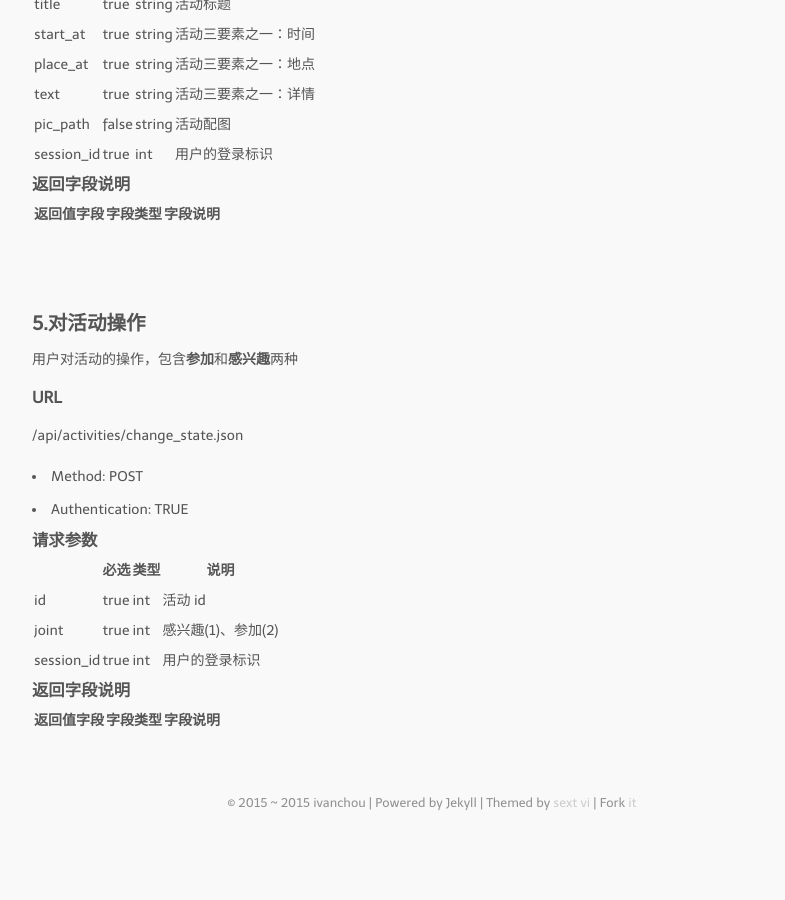
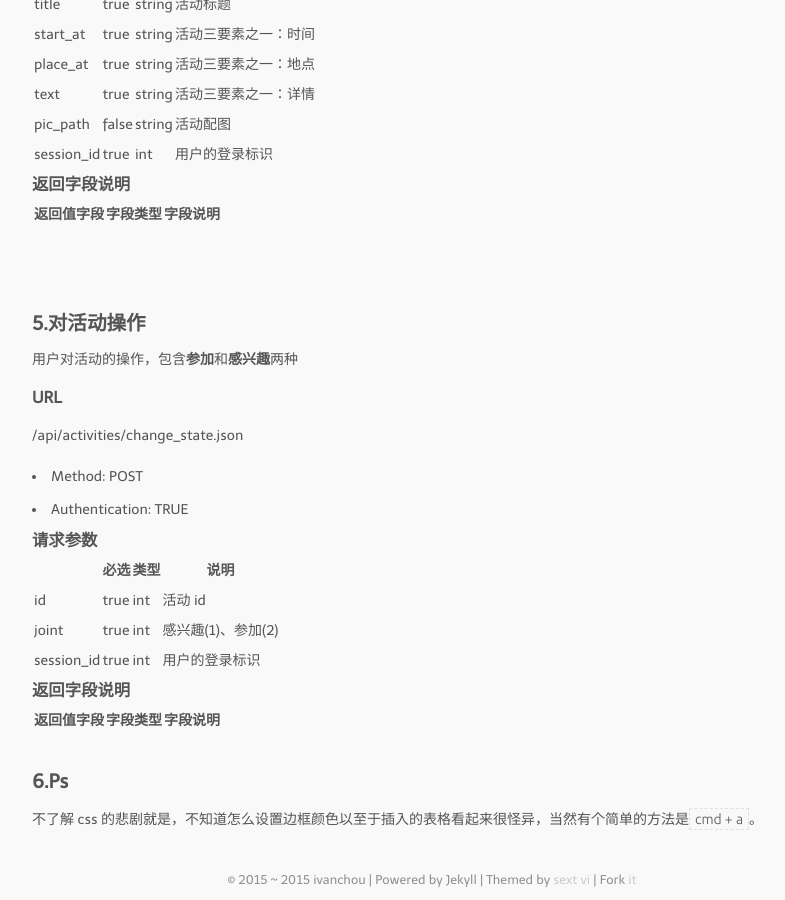
Before and after one commit to bigsquirrel/bigsquirrel.github.io, a Jekyll site: the page built from _posts/2015-01-05-api-document-design.markdown, in a window 1280 px wide and 900 px high, scrolled down 2469 px. Shown: the whole window, without its empty margins (208-993 px from the left). Built offline with Jekyll 4.4.1, drawn with Linux system fonts in a browser that asks for light colours; nearby versions of some CDN libraries; comment, search, counter and statistics services are not loaded; before the commit the page ends 3293 px from its top, so only the background shows below that.

Commit message:
api document modify

```diff
--- a/_posts/2015-01-05-api-document-design.markdown
+++ b/_posts/2015-01-05-api-document-design.markdown
@@ -151,4 +151,7 @@ session_id|true|int|用户的登录标识
 ---|---|---
 |||
 
+#6.Ps
+不了解 css 的悲剧就是，不知道怎么设置边框颜色以至于插入的表格看起来很怪异，当然有个简单的方法是`cmd + a`。
+
 [restful_api]:http://www.ruanyifeng.com/blog/2014/05/restful_api.html
```
